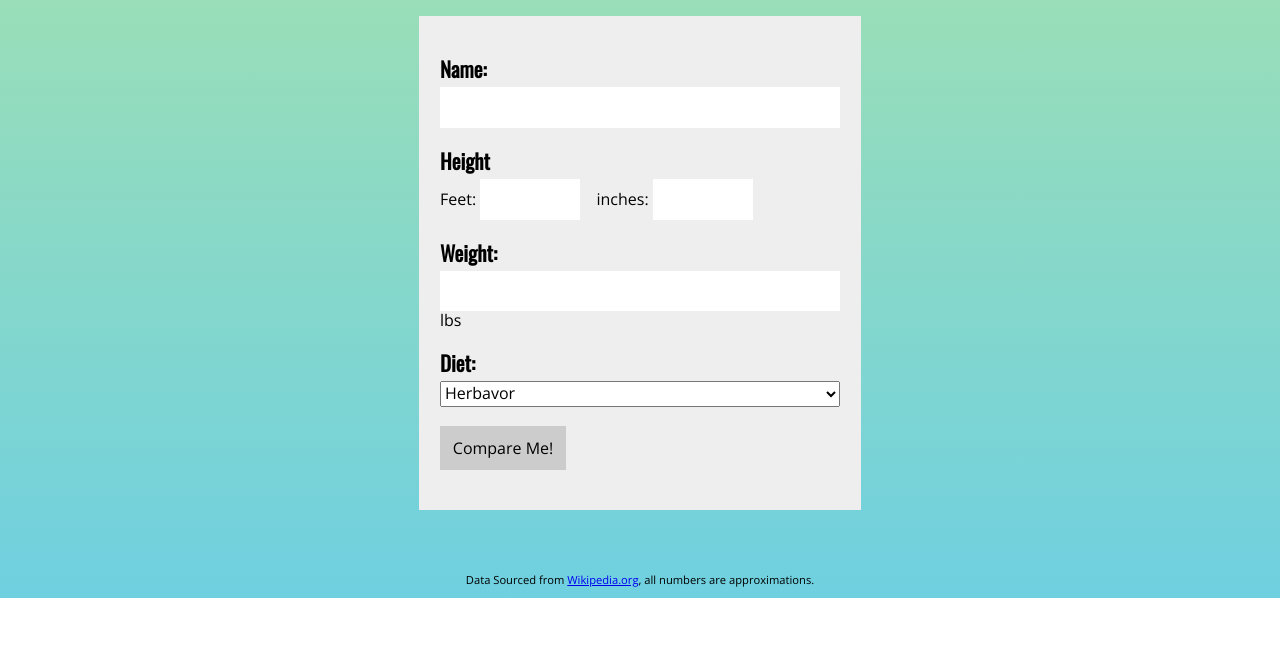
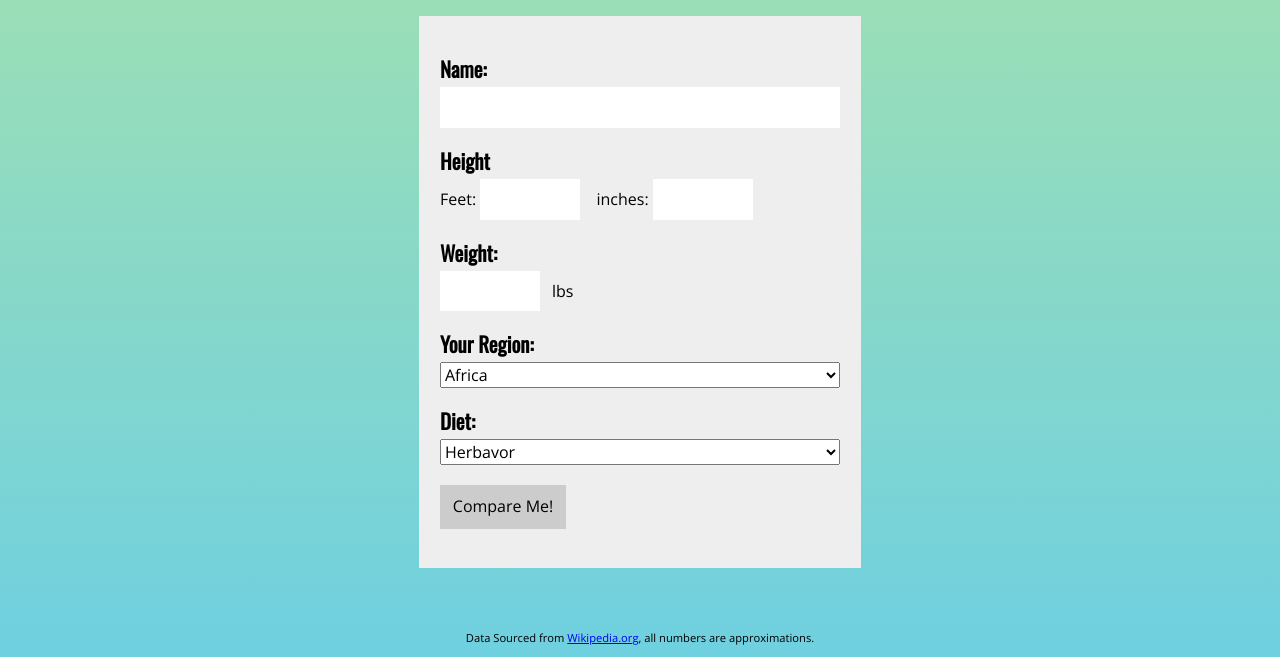
Before and after one commit to Dwayne-Edwards/Humans-Dinosaurs, a plain HTML site: page index.html in a window 1280 px wide. Shown: the part 258-915 px from the top of the page. Before the commit the page ends 856 px from the top, so only its background shows below. Drawn offline with nearby package versions, Linux system fonts and the light colour scheme; a web font is replaced by a local one.

Commit message:
feat: Add location option to form

```diff
--- a/index.html
+++ b/index.html
@@ -28,7 +28,16 @@
             <label>Feet: <input id="feet" class="form-field__short" type="number" name="feet"></label>
             <label>inches: <input id="inches" class="form-field__short" type="number" name="inches"></label>
             <p>Weight:</p>
-            <label><input id="weight" class="form-field__full" type="number" name="weight">lbs</label>
+            <label><input id="weight" class="form-field__short" type="number" name="weight">lbs</label>
+            <p>Your Region:</p>
+            <select id="where" class="form-field__full" name="location">
+                <option>Africa</option>
+                <option>Asia</option>
+                <option>Australasia</option>
+                <option>Europe</option>
+                <option>North America</option>
+                <option>South America</option>
+            </select>
             <p>Diet:</p>
             <select id="diet" class="form-field__full" name="diet">
                 <option>Herbavor</option>
```
